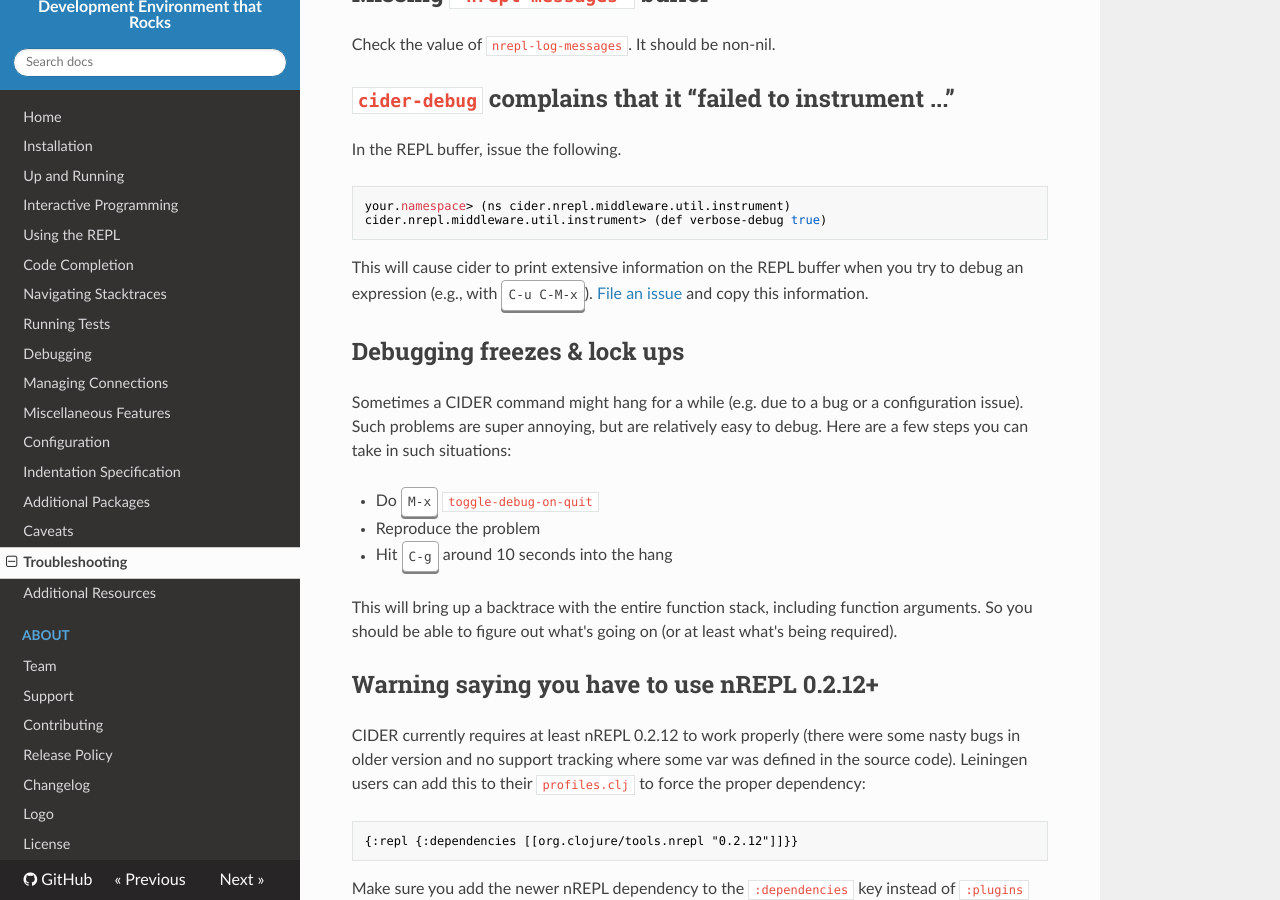
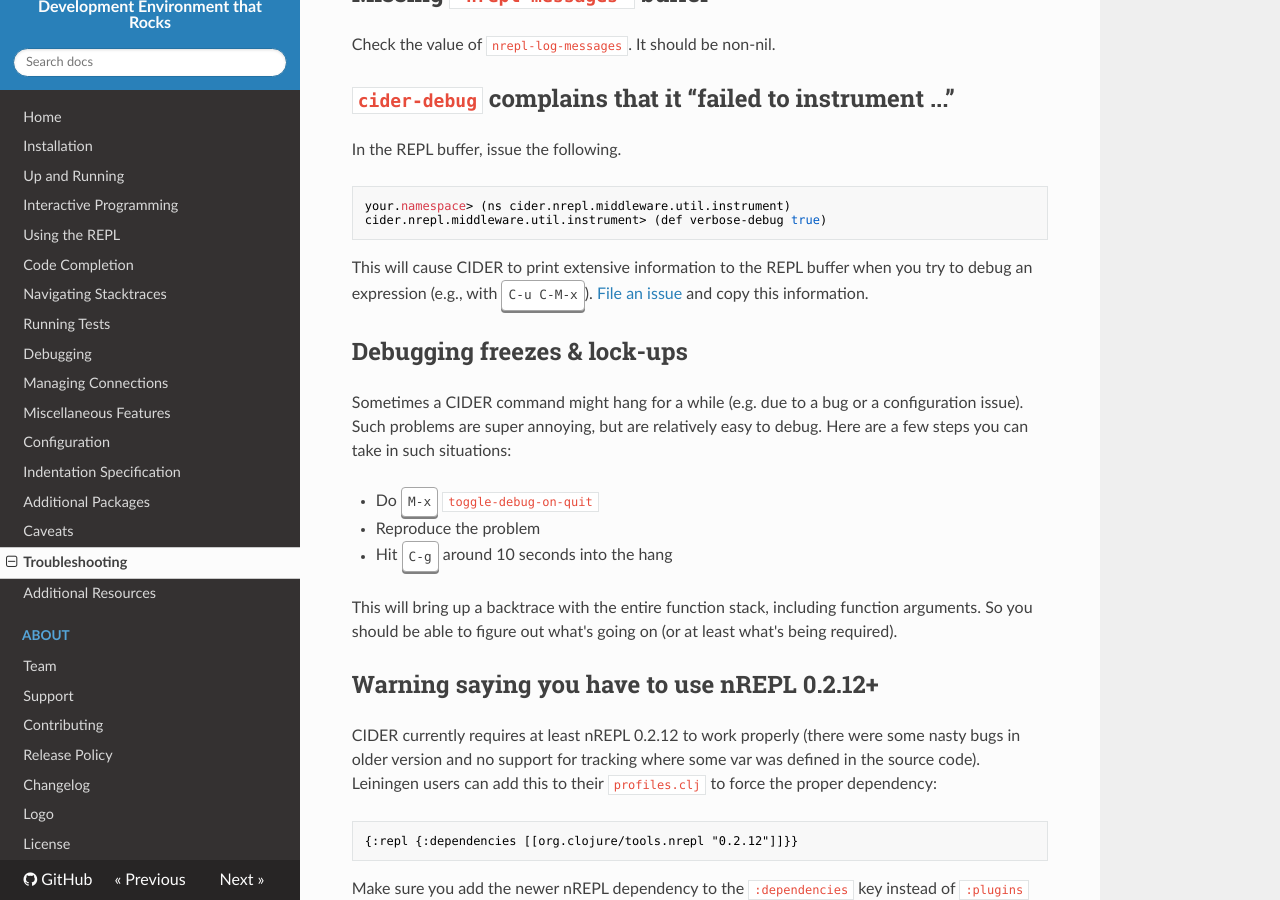
Before and after one commit to clojure-emacs/cider, an MkDocs documentation site: the page built from doc/troubleshooting.md, in a window 1280 px wide and 900 px high, scrolled down 1042 px. Built offline with MkDocs 1.6.1, drawn with Linux system fonts in a browser that asks for light colours; nearby versions of some CDN libraries; old or Windows-style settings are respelled for this version of MkDocs.

Commit message:
Improve the wording a bit

````diff
--- a/doc/troubleshooting.md
+++ b/doc/troubleshooting.md
@@ -52,12 +52,12 @@
     your.namespace> (ns cider.nrepl.middleware.util.instrument)
     cider.nrepl.middleware.util.instrument> (def verbose-debug true)
 
-This will cause cider to print extensive information on the REPL buffer when you
+This will cause CIDER to print extensive information to the REPL buffer when you
 try to debug an expression (e.g., with <kbd>C-u
 C-M-x</kbd>). [File an issue](https://github.com/clojure-emacs/cider-repl/issues/new)
 and copy this information.
 
-## Debugging freezes & lock ups
+## Debugging freezes & lock-ups
 
 Sometimes a CIDER command might hang for a while (e.g. due to a bug or a
 configuration issue). Such problems are super annoying, but are relatively easy
@@ -74,9 +74,9 @@
 ## Warning saying you have to use nREPL 0.2.12+
 
 CIDER currently requires at least nREPL 0.2.12 to work properly (there were some
-nasty bugs in older version and no support tracking where some var was defined
-in the source code). Leiningen users can add this to their `profiles.clj` to
-force the proper dependency:
+nasty bugs in older version and no support for tracking where some var was
+defined in the source code). Leiningen users can add this to their
+`profiles.clj` to force the proper dependency:
 
 ```clojure
 {:repl {:dependencies [[org.clojure/tools.nrepl "0.2.12"]]}}
````
